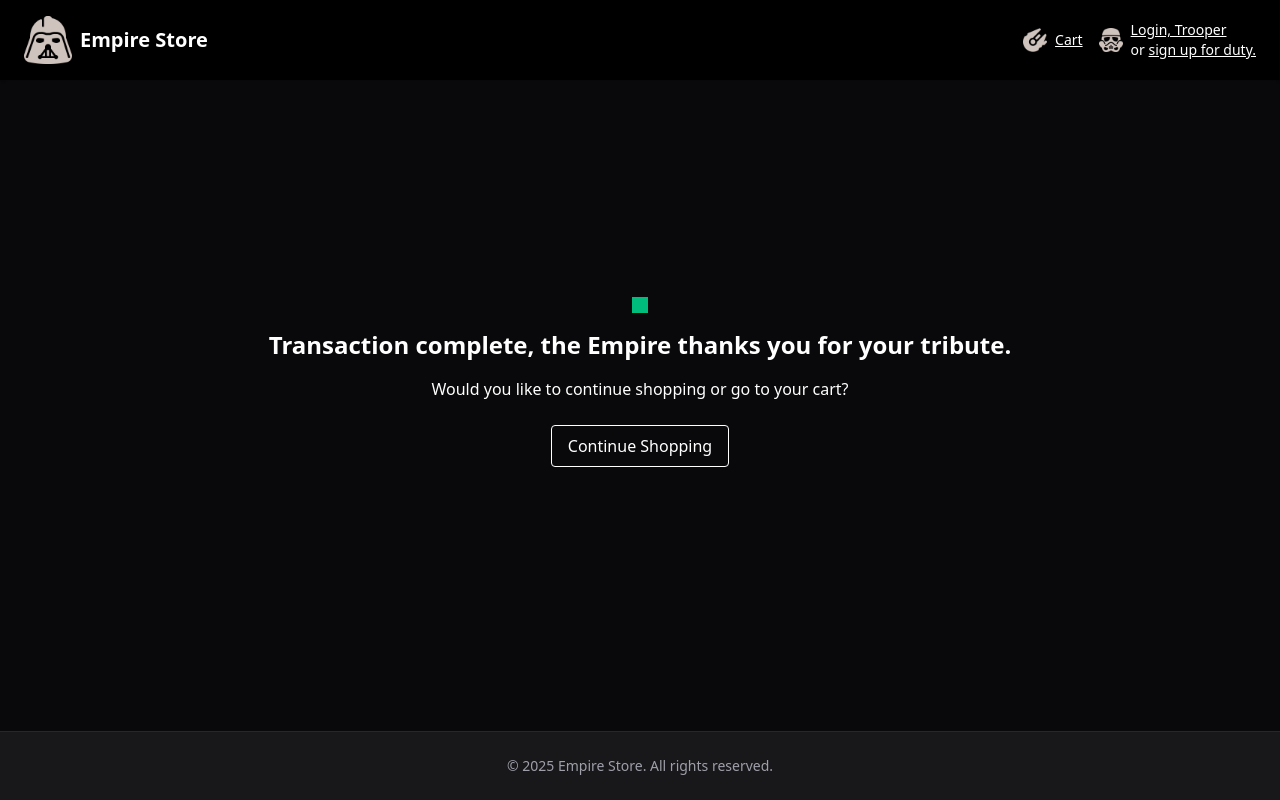
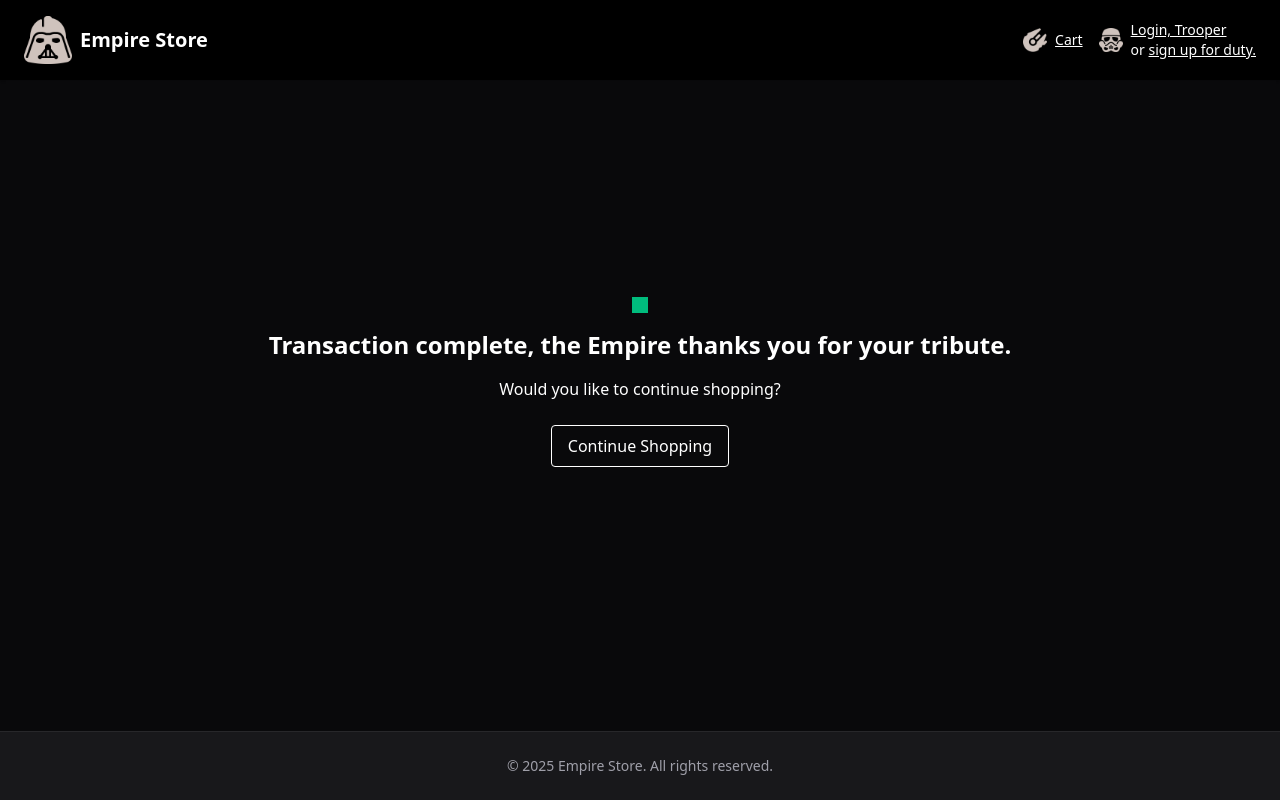
Before and after one commit to tulioanesio/empire-store, a React (Vite) app: page /Success in a window 1280 px wide. Built offline with nearby package versions, Linux system fonts and the light colour scheme; no server answers; some icons are missing.

Commit message:
feat: add vercel.json

```diff
--- a/src/pages/success/index.jsx
+++ b/src/pages/success/index.jsx
@@ -49,7 +49,7 @@ function Success() {
         </h2>
 
         <p className="mb-6">
-          Would you like to continue shopping or go to your cart?
+          Would you like to continue shopping?
         </p>
 
         <div className="flex gap-4">
```
Also changed, not shown: vercel.json (added).
